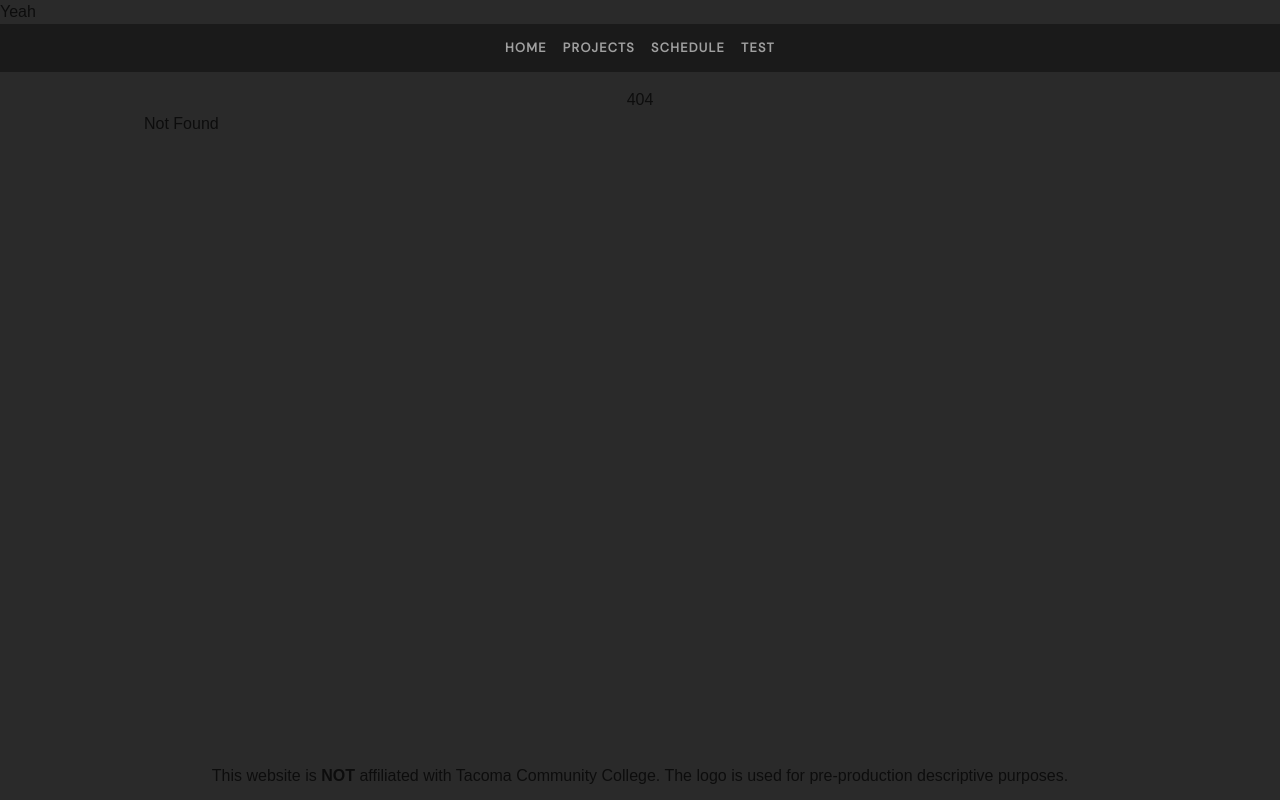
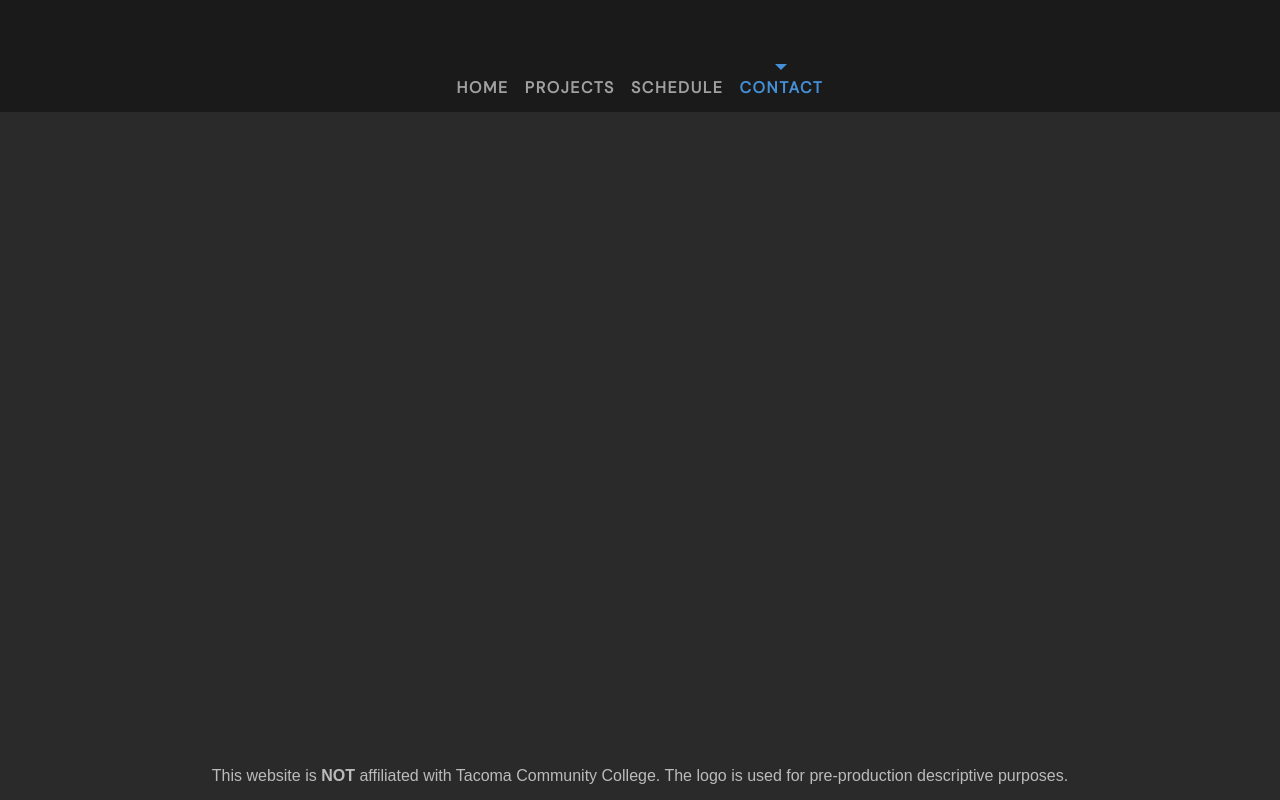
Before and after one commit to Tacoma-Community-College-CS-Club/tcc-cs-club-website, a SvelteKit app: page /contact in a window 1280 px wide. Before the commit this address had no page. Built offline with nearby package versions, Linux system fonts and the light colour scheme.

Commit message:
Some dark mode work.

```diff
--- a/src/app.html
+++ b/src/app.html
@@ -1,5 +1,5 @@
 <!doctype html>
-<html lang="en">
+<html lang="en" data-theme="dark">
 	<head>
 		<meta charset="utf-8" />
 		<link rel="icon" href="%sveltekit.assets%/favicon.png" />
--- a/src/lib/components/Header.svelte
+++ b/src/lib/components/Header.svelte
@@ -1,7 +1,17 @@
+<!-- This component should prooobbably go away if under a certain screen width (mobile viewers) -->
+
 <script>
 
 </script>
 
-<p>
-    Yeah
-</p>
+<header>
+
+</header>
+
+<style>
+    header {
+        width: 100%;
+        height: 4em;
+        background-color: rgba(10, 10, 10, 0.5);
+    }
+</style>
--- a/src/lib/components/NavigationBar.svelte
+++ b/src/lib/components/NavigationBar.svelte
@@ -18,8 +18,8 @@
 		<li aria-current={$page.url.pathname === '/about' ? 'page' : undefined}>
 			<a href="/about">Schedule</a>
 		</li>
-		<li aria-current={$page.url.pathname.startsWith('/blog') ? 'page' : undefined}>
-			<a href="/blog">Test</a>
+		<li aria-current={$page.url.pathname.startsWith('/contact') ? 'page' : undefined}>
+			<a href="/contact">Contact</a>
 		</li>
 	</ul>
 </nav>
@@ -90,6 +90,11 @@
 		height: 100%;
 	}
 
+	/* Color the current item with the theme color. */
+	li[aria-current='page'] a {
+		color: var(--color-theme-1);
+	}
+
 	li[aria-current='page']::before {
 		--size: 6px;
 		content: '';
@@ -109,7 +114,7 @@
 		padding: 0 0.5rem;
 		color: var(--color-text-dark);
 		font-weight: 700;
-		font-size: 0.8rem;
+		font-size: 1rem;
 		font-family: "DM Sans";
 		text-transform: uppercase;
 		letter-spacing: 0.1em;
--- a/src/routes/+page.svelte
+++ b/src/routes/+page.svelte
@@ -1,4 +1,4 @@
-<script>
+<script lang="ts">
 	import welcome from '$lib/images/svelte-welcome.webp';
 	import welcome_fallback from '$lib/images/svelte-welcome.png';
 </script>
--- /dev/null
+++ b/src/routes/contact/+page.js
@@ -0,0 +1,3 @@
+// since there's no dynamic data here, we can prerender
+// it so that it gets served as a static asset in production
+export const prerender = true;
--- /dev/null
+++ b/src/routes/projects/+page.js
@@ -0,0 +1 @@
+export const prerender = false;
--- a/src/routes/styles.css
+++ b/src/routes/styles.css
@@ -5,12 +5,30 @@
 	--font-body: Arial, -apple-system, BlinkMacSystemFont, 'Segoe UI', Roboto, Oxygen, Ubuntu,
 		Cantarell, 'Open Sans', 'Helvetica Neue', sans-serif;
 	--font-mono: 'Fira Mono', monospace;
+	--color-bg-0: #f3f3f3;
+	--color-bg-1: #ffffff;
+	--color-bg-2: hsl(224, 44%, 95%);
+	--color-theme-1: #448fd6;
+	--color-theme-2: #448fd6;
+	--color-text: rgba(0, 0, 0, 0.7);
+	--color-text-dark: rgba(250, 250, 250, 0.6);
+	--column-width: 42rem;
+	--column-margin-top: 4rem;
+	font-family: var(--font-body);
+	color: var(--color-text);
+}
+
+/* Dark mode support. */
+:root[data-theme="dark"] {
+	--font-body: Arial, -apple-system, BlinkMacSystemFont, 'Segoe UI', Roboto, Oxygen, Ubuntu,
+		Cantarell, 'Open Sans', 'Helvetica Neue', sans-serif;
+	--font-mono: 'Fira Mono', monospace;
 	--color-bg-0: #2a2a2a;
 	--color-bg-1: #171717;
 	--color-bg-2: hsl(224, 44%, 95%);
-	--color-theme-1: #ff3e00;
-	--color-theme-2: #4075a6;
-	--color-text: rgba(0, 0, 0, 0.7);
+	--color-theme-1: #448fd6;
+	--color-theme-2: #448fd6;
+	--color-text: rgba(250, 250, 250, 0.7);
 	--color-text-dark: rgba(250, 250, 250, 0.6);
 	--column-width: 42rem;
 	--column-margin-top: 4rem;
```
Also changed, not shown: src/lib/images/test_logo.svg (added), src/routes/contact/+page.svelte (added).
